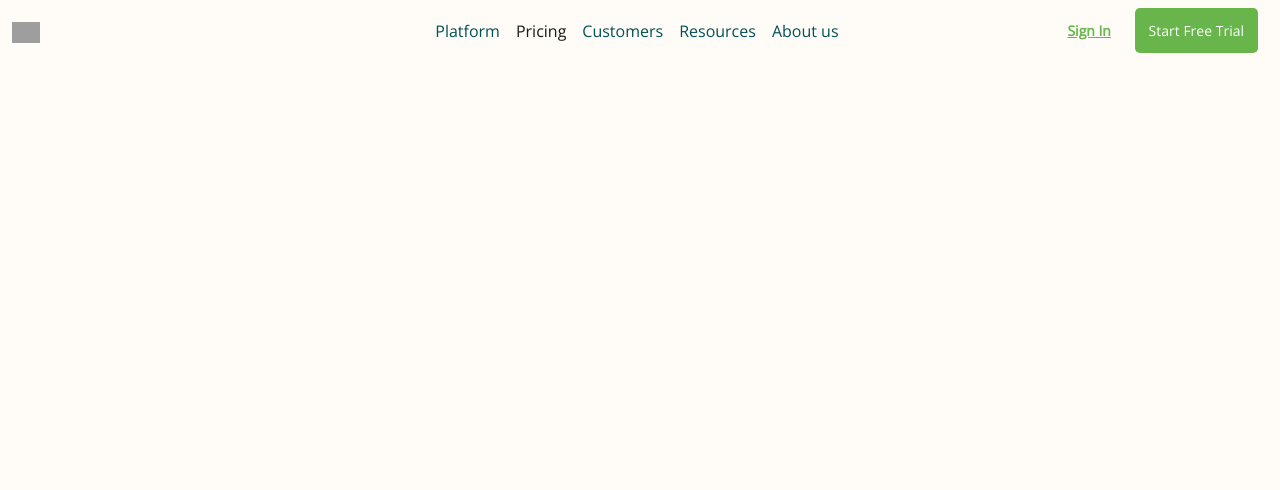
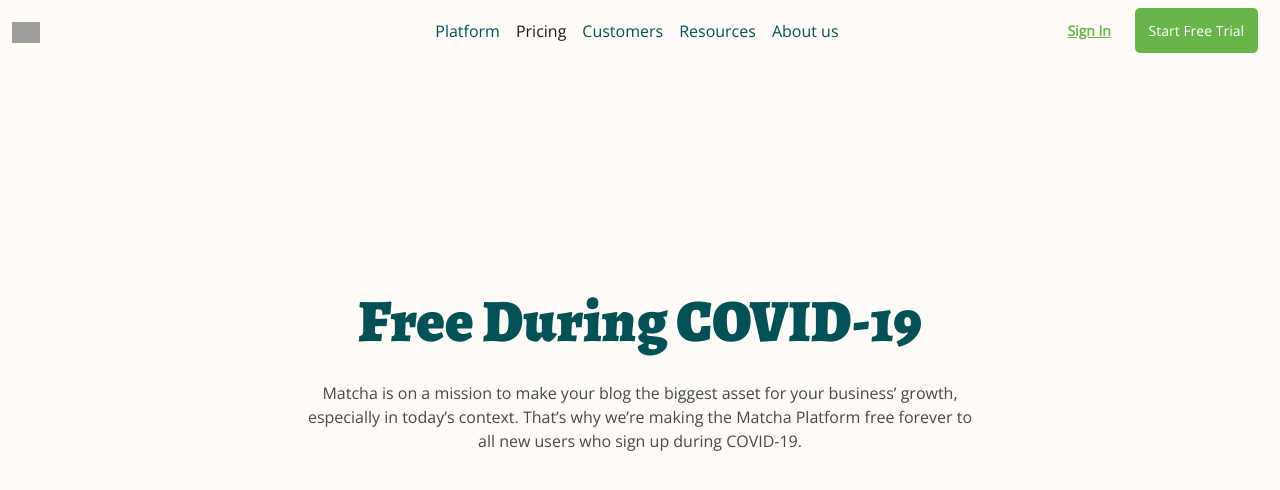
Before and after one commit to andres2093/santander-front-2022, a plain HTML site: page pricing.html in a window 1280 px wide. Drawn offline with nearby package versions, Linux system fonts and the light colour scheme; grey boxes are pictures that could not be loaded.

Commit message:
S6 -> R4

```diff
--- a/pricing.html
+++ b/pricing.html
@@ -19,9 +19,8 @@
       <a class="navbar-brand logo" href="index.html">
         <img src="https://getmatcha.com/wp-content/uploads/2020/01/Icon-green.png" alt="Matcha" />
       </a>
-            <button class="navbar-toggler" type="button" data-bs-toggle="collapse"
-                data-bs-target="#navbarSupportedContent" aria-controls="navbarSupportedContent" aria-expanded="false"
-                aria-label="Toggle navigation">
+      <button class="navbar-toggler" type="button" data-bs-toggle="collapse" data-bs-target="#navbarSupportedContent"
+        aria-controls="navbarSupportedContent" aria-expanded="false" aria-label="Toggle navigation">
         <span class="navbar-toggler-icon"></span>
       </button>
       <div class="collapse navbar-collapse" id="navbarSupportedContent">
@@ -51,6 +50,18 @@
     </div>
   </nav>
 
+  <main class="header">
+    <article>
+      <h1>Free During COVID-19</h1>
+      <p>
+        Matcha is on a mission to make your blog the biggest asset for your
+        business’ growth, especially in today’s context. That’s why we’re
+        making the Matcha Platform free forever to all new users who sign up
+        during COVID-19.
+      </p>
+    </article>
+  </main>
+
   <script src="https://cdn.jsdelivr.net/npm/bootstrap@5.1.3/dist/js/bootstrap.bundle.min.js"
     integrity="sha384-ka7Sk0Gln4gmtz2MlQnikT1wXgYsOg+OMhuP+IlRH9sENBO0LRn5q+8nbTov4+1p"
     crossorigin="anonymous"></script>
```
Lines whose indentation alone changed are shown as unchanged.
